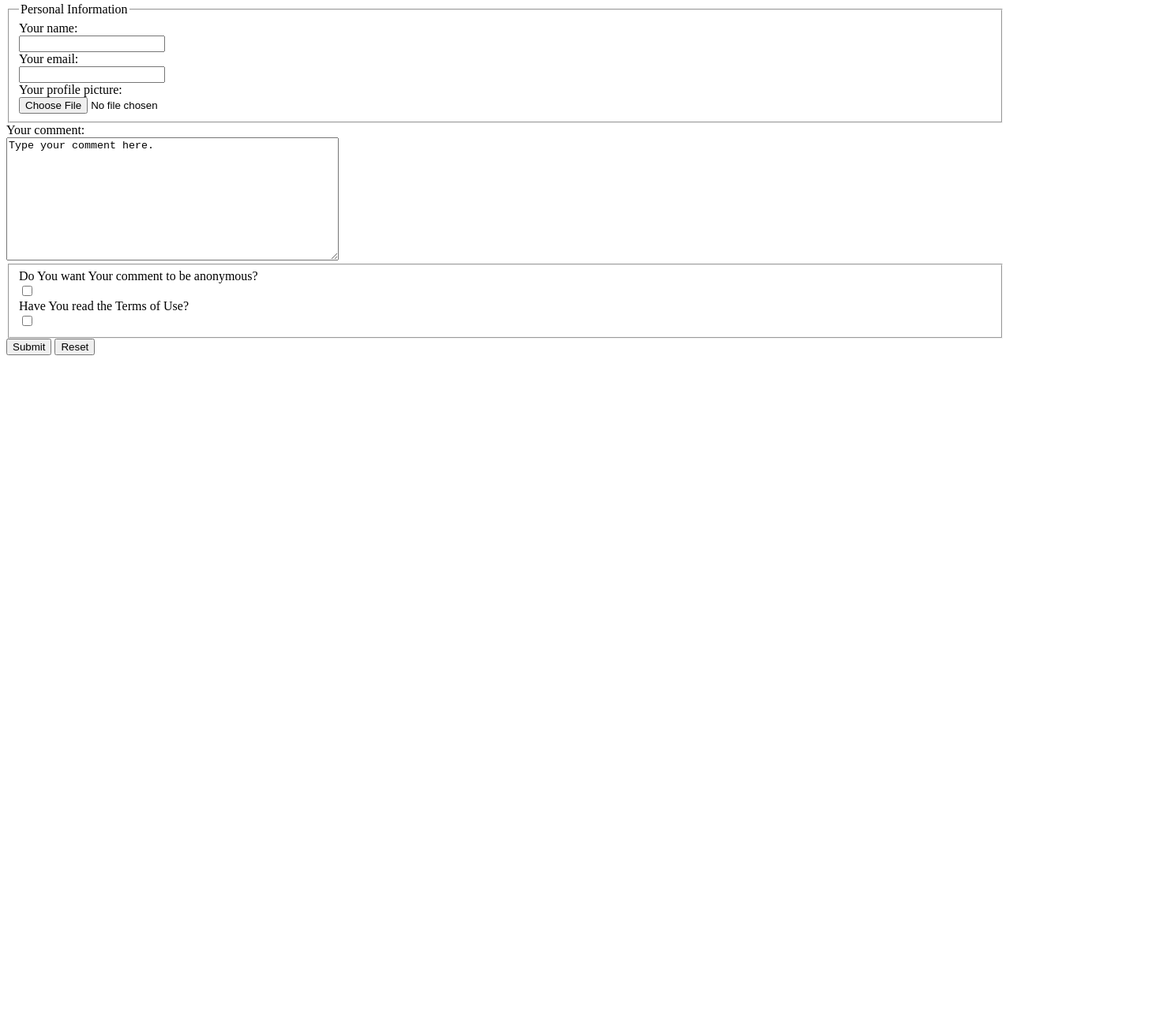
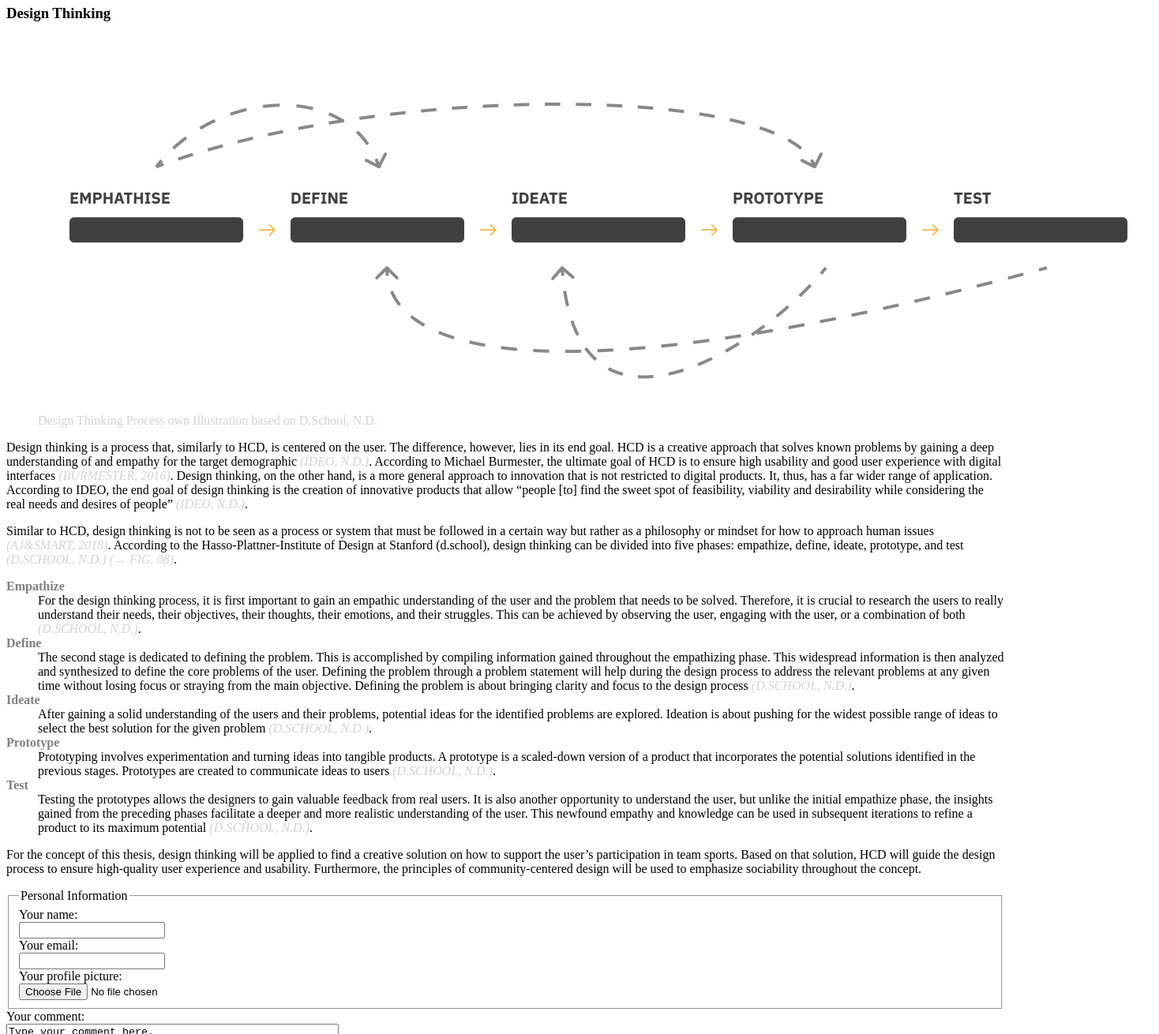
Before and after one commit to mi-classroom/webdev-fd-2021-basics-nickcrisci, a plain HTML site: page chapter/design-principles.html in a window 1280 px wide. Shown: the part 4377-5687 px from the top of the page at 79% size, 1468 px wide, since content can reach past the window. Before the commit the page ends 4835 px from the top, so only its background shows below. Drawn offline with Linux system fonts and the light colour scheme.

Commit message:
Design Thinking eingefügt. Eventuelle Überarbeitung der Formatierung zu einem späteren Zeitpunkt

```diff
--- a/chapter/design-principles.html
+++ b/chapter/design-principles.html
@@ -292,6 +292,77 @@
 
                 </section>
 
+                <section>
+                    <h3>Design Thinking</h3>
+
+                    <figure>
+                        <img src="../images/design-thinking.png" alt="Design Thinking Process" title="Design Thinking Process">
+                        <figcaption>Design Thinking Process own Illustration based on D.School, N.D.</figcaption>
+                    </figure>
+
+                    <p>
+                        Design thinking is a process that, similarly to HCD, is centered on the user.
+                        The difference, however, lies in its end goal. HCD is a creative approach that solves known problems by gaining a deep understanding
+                        of and empathy for the target demographic <i>(IDEO, N.D.)</i>. According to Michael Burmester, the ultimate goal of HCD is to ensure
+                        high usability and good user experience with digital interfaces <i>(BURMESTER, 2016)</i>. Design thinking, on the other hand,
+                        is a more general approach to innovation that is not restricted to digital products. It, thus, has a far wider range of application.
+                        According to IDEO, the end goal of design thinking is the creation of innovative products that allow “people [to] find the sweet spot
+                        of feasibility, viability and desirability while considering the real needs and desires of people” <i>(IDEO, N.D.)</i>.
+                    </p>
+
+                    <p>
+                        Similar to HCD, design thinking is not to be seen as a process or system that must be followed in a certain way but rather
+                        as a philosophy or mindset for how to approach human issues <i>(AJ&SMART, 2018)</i>.
+                        According to the Hasso-Plattner-Institute of Design at Stanford (d.school), design thinking can be divided into five phases:
+                        empathize, define, ideate, prototype, and test <i>(D.SCHOOL, N.D.) (→ FIG. 08)</i>.
+                    </p>
+
+                    <dl>
+                        <dt>Empathize</dt>
+                        <dd>
+                            For the design thinking process, it is first important to gain an empathic understanding of the user and the problem
+                            that needs to be solved. Therefore, it is crucial to research the users to really understand their needs, their objectives,
+                            their thoughts, their emotions, and their struggles. This can be achieved by observing the user, engaging with the user,
+                            or a combination of both <i>(D.SCHOOL, N.D.)</i>.
+                        </dd>
+
+                        <dt>Define</dt>
+                        <dd>
+                            The second stage is dedicated to defining the problem. This is accomplished by compiling information gained throughout
+                            the empathizing phase. This widespread information is then analyzed and synthesized to define the core problems of the user.
+                            Defining the problem through a problem statement will help during the design process to address the relevant problems at any
+                            given time without losing focus or straying from the main objective. Defining the problem is about bringing clarity
+                            and focus to the design process <i>(D.SCHOOL, N.D.)</i>.
+                        </dd>
+
+                        <dt>Ideate</dt>
+                        <dd>
+                            After gaining a solid understanding of the users and their problems, potential ideas for the identified problems are explored.
+                            Ideation is about pushing for the widest possible range of ideas to select the best solution for the given problem <i>(D.SCHOOL, N.D.)</i>.
+                        </dd>
+
+                        <dt>Prototype</dt>
+                        <dd>
+                            Prototyping involves experimentation and turning ideas into tangible products. A prototype is a scaled-down version of a product that
+                            incorporates the potential solutions identified in the previous stages. Prototypes are created to communicate ideas to users <i>(D.SCHOOL, N.D.)</i>.
+                        </dd>
+
+                        <dt>Test</dt>
+                        <dd>
+                            Testing the prototypes allows the designers to gain valuable feedback from real users.
+                            It is also another opportunity to understand the user, but unlike the initial empathize phase, the insights gained from the
+                            preceding phases facilitate a deeper and more realistic understanding of the user. This newfound empathy and knowledge can be used
+                            in subsequent iterations to refine a product to its maximum potential <i>(D.SCHOOL, N.D.)</i>.
+                        </dd>
+                    </dl>
+
+                    <p>
+                        For the concept of this thesis, design thinking will be applied to find a creative solution on how to support the user’s participation
+                        in team sports. Based on that solution, HCD will guide the design process to ensure high-quality user experience and usability.
+                        Furthermore, the principles of community-centered design will be used to emphasize sociability throughout the concept.
+                    </p>
+                </section>
+
             </article>
         </main>
         <footer>
```
